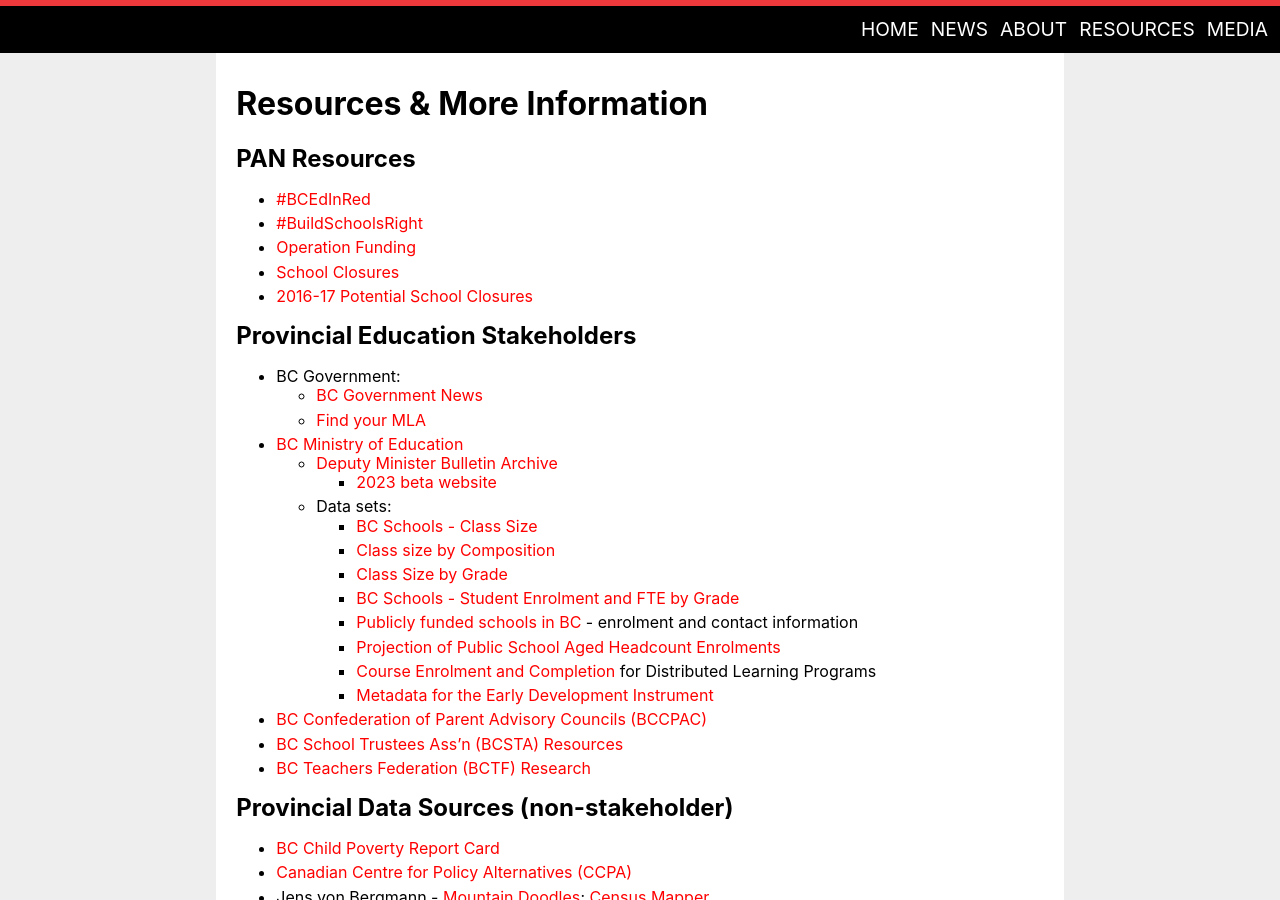
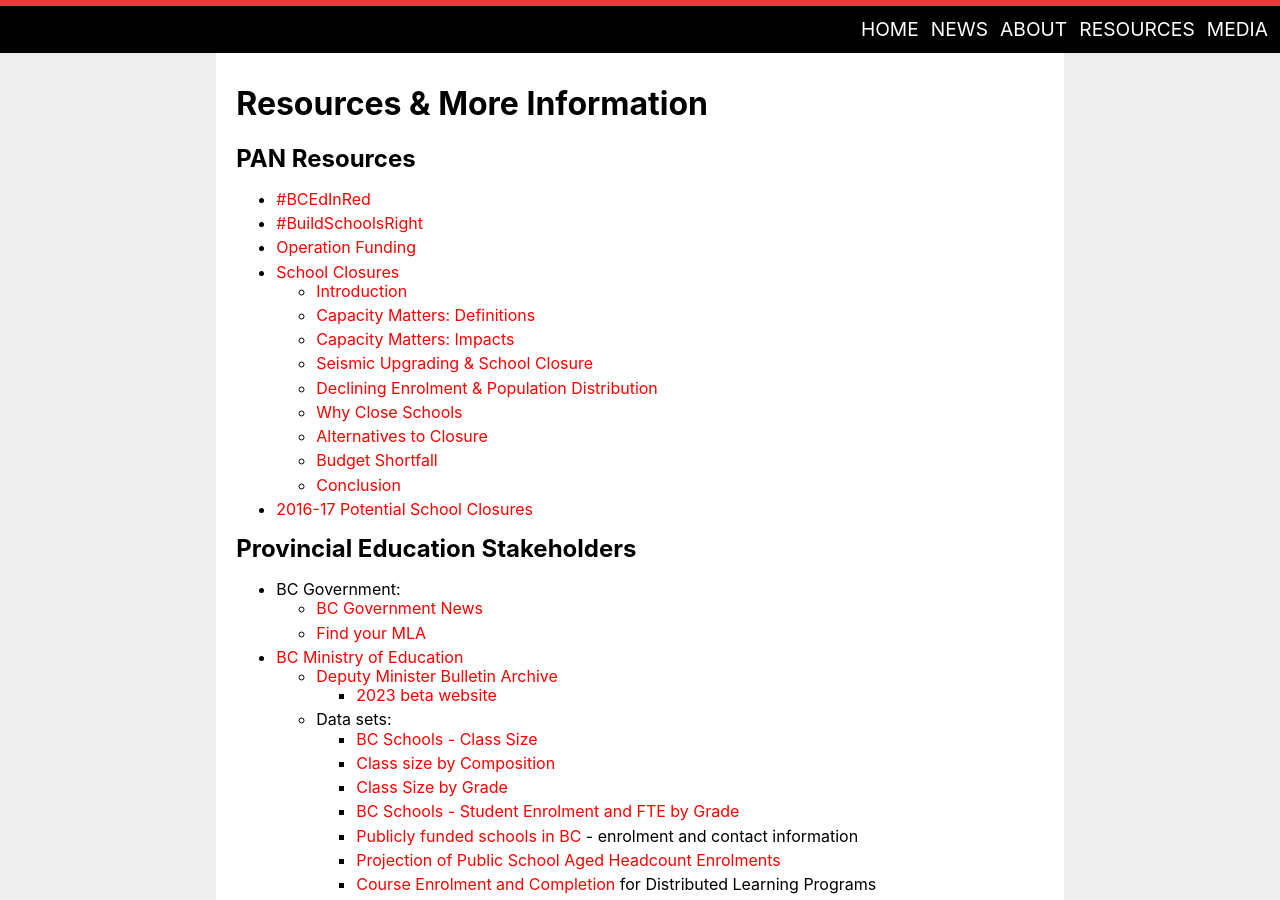
Before and after one commit to panvancouver/panvancouver.github.io, a Jekyll site: the page built from resources.md, in a window 1280 px wide and 900 px high. Built offline with Jekyll 4.4.1, drawn with Linux system fonts in a browser that asks for light colours; our own code applies the rules of GitHub Pages for plain Markdown files.

Commit message:
resources

```diff
--- a/resources.md
+++ b/resources.md
@@ -6,6 +6,15 @@
 * [#BuildSchoolsRight](/build-schools-right)
 * [Operation Funding](/operation-funding)
 * [School Closures](/school-closures)
+    * [Introduction](/reference-guide-introduction)
+    * [Capacity Matters: Definitions](/capacity-matters-definitions)
+    * [Capacity Matters: Impacts](/capacity-matters-impacts)
+    * [Seismic Upgrading & School Closure](/seismic-upgrading)
+    * [Declining Enrolment & Population Distribution](/declining-enrollment)
+    * [Why Close Schools](/why-close-schools)
+    * [Alternatives to Closure](/alternatives-to-school-closure)
+    * [Budget Shortfall](/cause-of-budget-shortfall)
+    * [Conclusion](/conclusion)
 * [2016-17 Potential School Closures](/2016-17-potential-school-closures)
 
 
```
